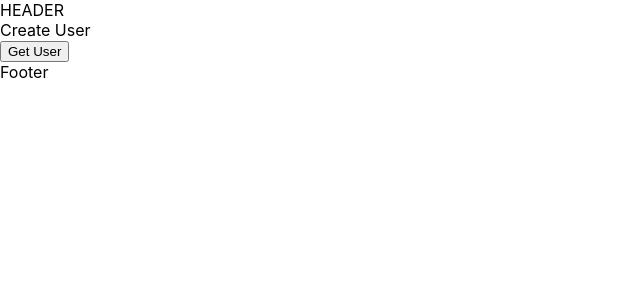
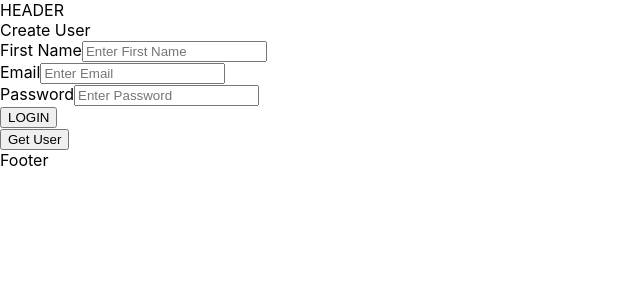
Before and after one commit to Andrew-Cunningham/Productivity-FrontEnd, a React (Create React App) app: page /createuser in a window 1280 px wide. Shown: the top 300 px of the page, without its empty margins (0-640 px from the left). Built offline with nearby package versions, Linux system fonts and the light colour scheme.

Commit message:
create user is functioning but still allows empty submissions

```diff
--- a/src/App.js
+++ b/src/App.js
@@ -67,6 +67,18 @@ function authenticationReducer(state = { user: []}, action ) {
   }
 }
 
+function createUserReducer(state = { user: []}, action ) {
+  switch (action.type) {
+    case "CREATE_USER":
+      return {
+        ...state,
+        user: createUser(action.payload)
+      };
+    default:
+      return state;
+  }
+}
+
 const getUser = async id => {
   try {
     const response = await fetch("http://localhost:8080/api/v1/user/1");
@@ -101,11 +113,35 @@ console.log(json)
   }
 };
 
+const createUser = async (formBody) => {
+  let bodyJSON=JSON.stringify(formBody)
+  console.log(bodyJSON)
+  try {
+    const response = await fetch(
+      "http://localhost:8080/api/v1/user",
+      {
+        method: "post",
+        body: bodyJSON ,
+        headers: {
+          'Content-Type': 'application/json'}
+      }
+    );
+    console.log("running");
+    const json = await response.json();
+    console.log(JSON.stringify(json));
+console.log(json)
+    return json;
+  } catch (e) {
+    console.error("Problem ", e);
+  }
+};
+
 const rootReducer = combineReducers({
   counterReducer,
   nameReducer,
   userReducer,
-  authenticationReducer
+  authenticationReducer,
+  createUserReducer
 });
 
 const INITIAL_STATE = {};
--- a/src/components/CreateUser.js
+++ b/src/components/CreateUser.js
@@ -1,9 +1,81 @@
-import React from 'react'
+import React from "react";
+import { useSelector, useDispatch } from "react-redux";
 
 export default function CreateUser() {
-    return (
-        <div>
-            Create User
-        </div>
-    )
+  let formBody = {
+    name: "",
+    email: "",
+    password: ""
+  };
+
+  const { count, name, user } = useSelector(state => ({
+    ...state.counterReducer,
+    ...state.nameReducer,
+    ...state.userReducer,
+    ...state.authenticationReducer
+  }));
+  const dispatch = useDispatch();
+
+  function handleNameChange(e) {
+    e.preventDefault();
+    console.log(e.target.value);
+    formBody.name = e.target.value;
+  }
+
+  function handleEmailChange(e) {
+    e.preventDefault();
+    console.log(e.target.value);
+    formBody.email = e.target.value;
+  }
+  function handlePasswordChange(e) {
+    e.preventDefault();
+    console.log(e.target.value);
+    formBody.password = e.target.value;
+  }
+  function handleSubmit(e) {
+    e.preventDefault();
+    console.log(formBody);
+    dispatch({
+      type: "CREATE_USER",
+      payload: formBody
+    });
+  }
+
+  return (
+    <div>
+      Create User
+      <form>
+        First Name
+        <input
+          name="name"
+          onChange={handleNameChange}
+          type="name"
+          placeholder="Enter First Name"
+          required
+        ></input>
+        <br></br>
+        Email
+        <input
+          name="email"
+          onChange={handleEmailChange}
+          type="email"
+          placeholder="Enter Email"
+          required
+        ></input>
+        <br />
+        Password
+        <input
+          name="password"
+          onChange={handlePasswordChange}
+          type="password"
+          placeholder="Enter Password"
+          required
+        ></input>
+        <br />
+        <button type="submit" onClick={handleSubmit}>
+          LOGIN
+        </button>
+      </form>
+    </div>
+  );
 }
--- a/src/components/Login.js
+++ b/src/components/Login.js
@@ -40,7 +40,7 @@ export default function Login() {
       Login Page
       <div>Login</div>
       <form>
-        Email{" "}
+        Email
         <input
           name="email"
           onChange={handleEmailChange}
```
